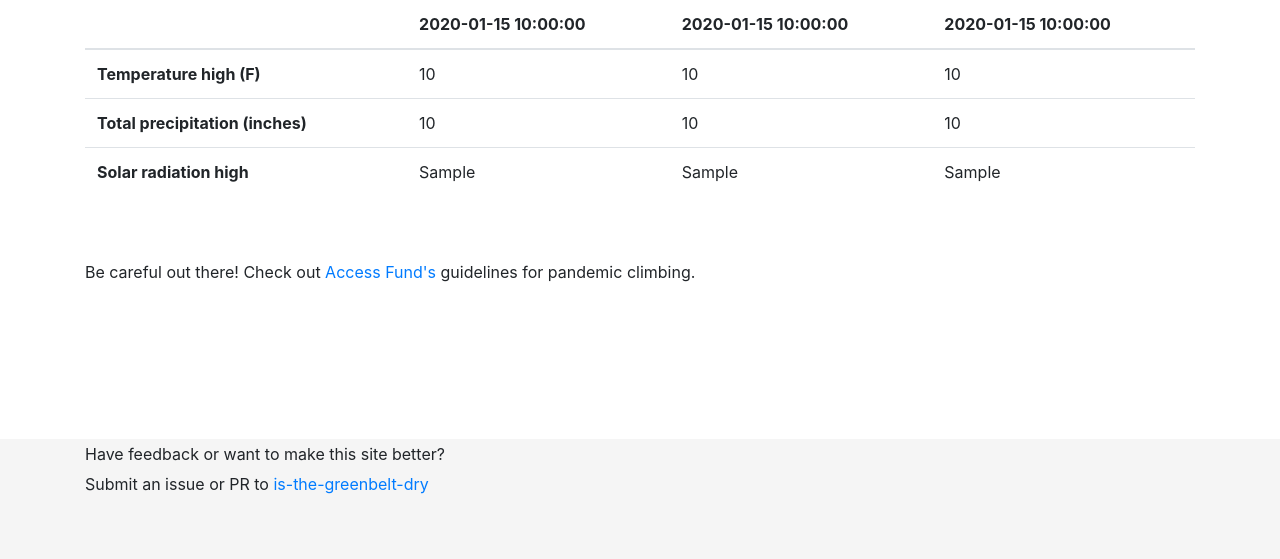
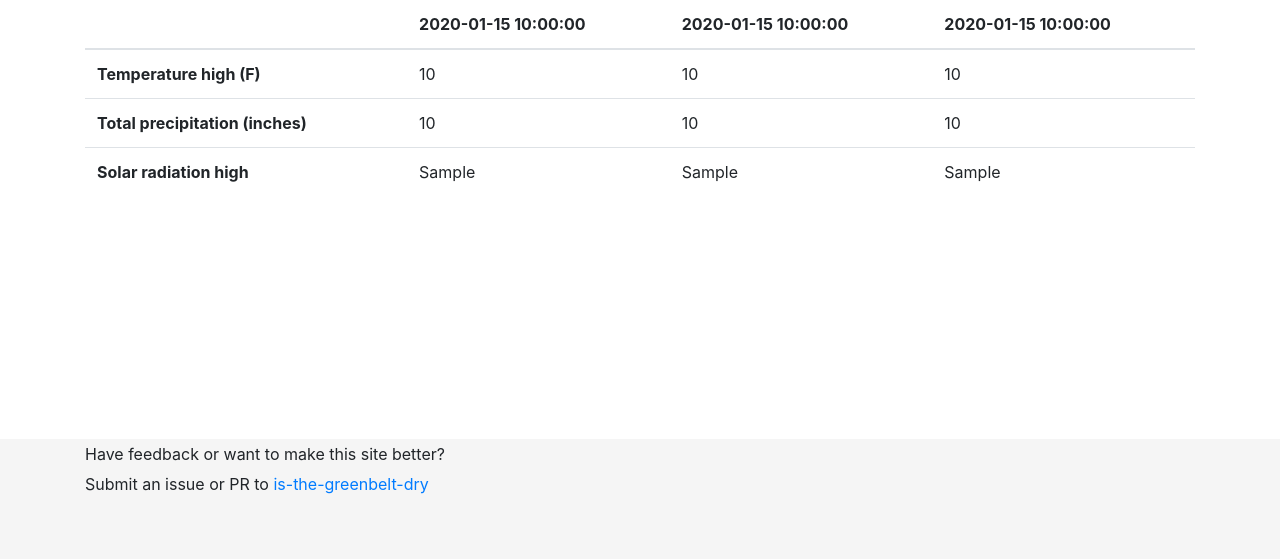
Before and after one commit to soapy1/is-the-greenbelt-dry, a Flask app: template is_the_greenbelt_dry/templates/dry.html in a window 1280 px wide. Shown: the part 241-800 px from the top of the page. Run offline with Flask 2, Linux system fonts and the light colour scheme; the template is opened without the code that fills it: most values are stand-ins (such as "Sample title", 1, 10 or a date in 2020); some libraries are stand-ins or nearby versions.

Commit message:
Remove message about pandemic climbing

```diff
--- a/is_the_greenbelt_dry/templates/dry.html
+++ b/is_the_greenbelt_dry/templates/dry.html
@@ -55,11 +55,6 @@
     </div>
   </div>
 
-  <div class="row pt-5">
-    <div class="col-md">
-	    Be careful out there! Check out <a href=https://www.accessfund.org/open-gate-blog/climbing-during-the-coronavirus-pandemic>Access Fund's</a> guidelines for pandemic climbing.
-    </div>
-  </div>
 </main>
 <footer class="footer">
   <div class="container">
```
